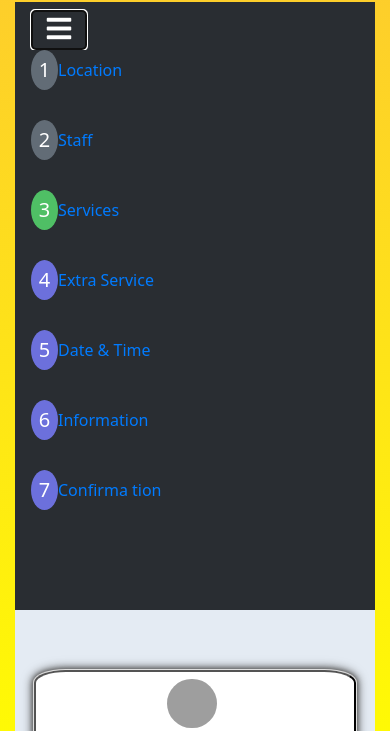
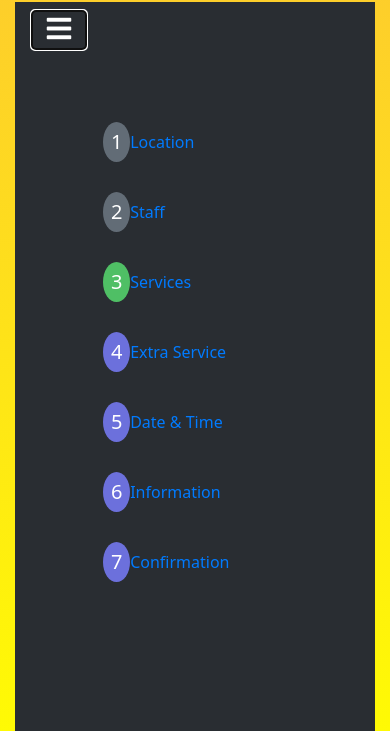
Before and after one commit to deepakgarg08/bootstrap-app-booking-scratch, a plain HTML site: page index.html in a window 390 px wide. Both pictures are taken after a click on the button 59 px from the left and 136 px from the top of the page. Shown: the part 107-838 px from the top of the page. Drawn offline with nearby package versions, Linux system fonts and the light colour scheme; grey boxes are pictures that could not be loaded.

Commit message:
na bar done

```diff
--- a/css/style.css
+++ b/css/style.css
@@ -24,6 +24,8 @@
     border-radius: 10%;
     margin-left: 1%;
     margin-right: 1%;
+
+
 }
 
 .card .header-bg {
@@ -88,9 +90,16 @@
 
 .leftcontainer {
     background-color: #292d32;
-    min-height: 600px;
+    height: 600px;
+    /* min-height: 600px; */
+    /* padding:0%; */
     /* left: 2%; */
 }
+
+.nav-padding{
+    padding:22%
+}
+
 
 html {
     min-height: 100%;
@@ -112,15 +121,22 @@
     }
     .leftcontainer {
         /* background-color: #000000; */
-        min-height: auto;
+        /* min-height: auto; */
+        /* height: 1%; */
     }
     .nav-prop {
-        min-height: auto;
         background-color: #292d32;
     }
+
     #rightcontainer {
         background-color: #E4EBF3;
         min-height: 600px;
+        margin-bottom: 25%;
+    }
+
+    .card{
+        margin-top: 5%;
+
     }
 }
 
@@ -159,6 +175,7 @@
     .leftcontainer {
         /* background-color: #000000; */
         /* min-height: auto; */
+        height:auto
     }
     .nav-prop {
         /* min-height: auto; */
--- a/index.html
+++ b/index.html
@@ -27,7 +27,7 @@
           <!-- <div class="col-3" style="border:1px solid #333"> -->
           <div class="d-flex flex-column row-hl">
             <!-- LIST GROUP WITH LINKS -->
-            <div class="navbar navbar-expand-md  mb-3">
+            <div class="navbar navbar-expand-md mb-3">
               <!-- <div class="container"> -->
               <!-- <a class="navbar-brand" href="#">Navbar</a> -->
               <button class="navbar-toggler" data-toggle="collapse" data-target="#navbarNav">
@@ -36,7 +36,7 @@
                 </span>
               </button>
 
-              <div class="collapse navbar-collapse" id="navbarNav">
+              <div class="collapse navbar-collapse nav-padding" id="navbarNav">
                 <ul class="navbar-nav flex-column nav-prop">
                   <li class="nav-item nameproperty">
                     <span class="myclass circlebeforeclick "> 1</span>
@@ -53,8 +53,8 @@
                         Staff</a>
                   </li>
                   </span>
+
                   <li class="nav-item nameproperty">
-
                     <span class="myclass circleonclick "> 3 </span>
                     <span class="heading-props">
                       <a class="nav-link" href="index.html">
@@ -87,8 +87,7 @@
                     <span class="myclass circleafterclick"> 7 </span>
                     <span class="heading-props">
                       <a class="nav-link" href="#">
-                        Confirma
-                        tion</a>
+                        Confirmation</a>
                     </span>
                   </li>
                   <li class="nav-item nameproperty">
```
